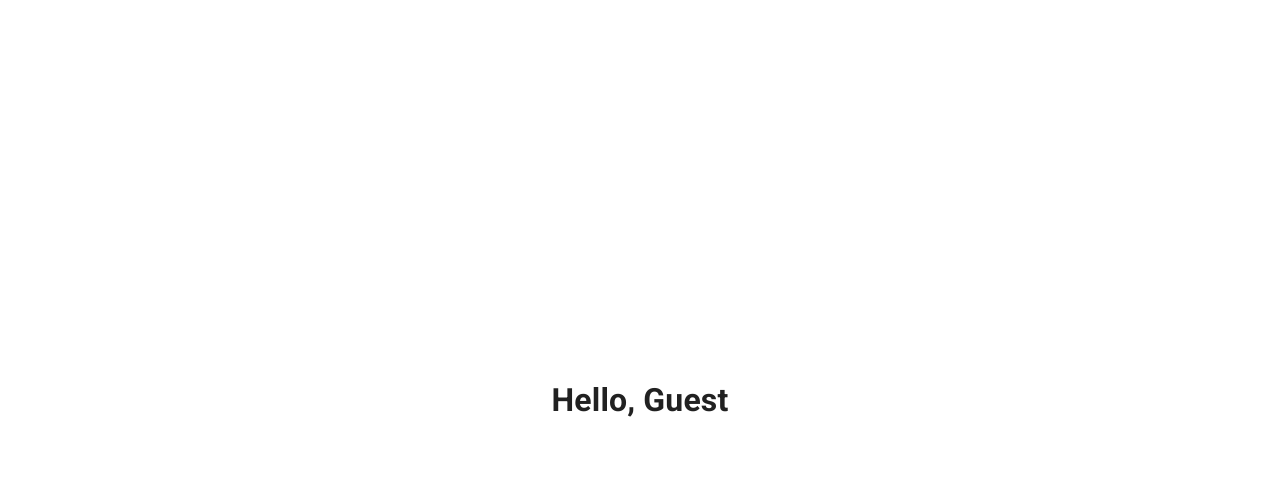
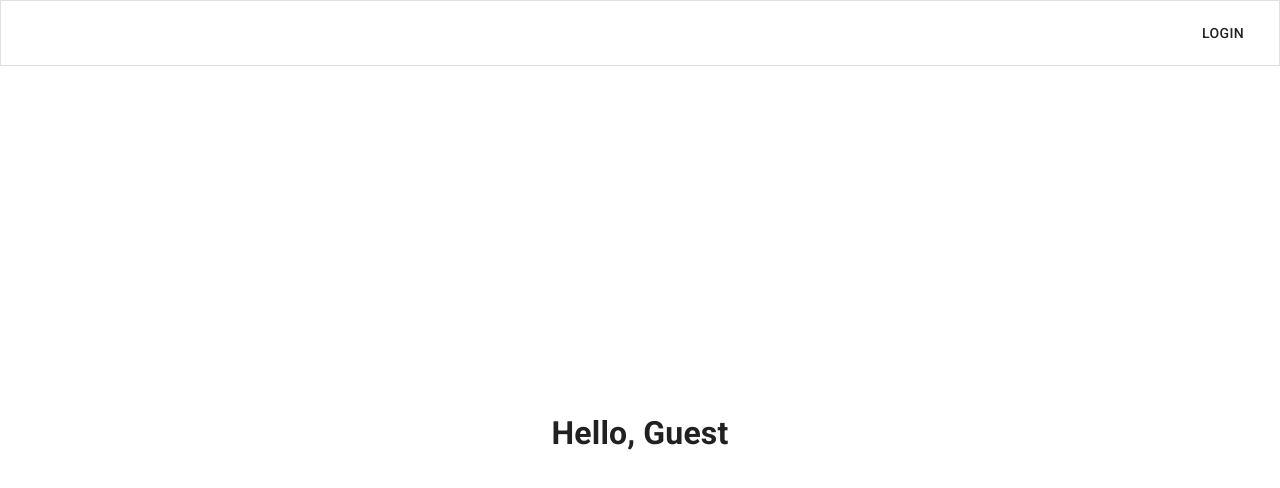
Before and after one commit to lik3l/gt7-race-income-rate, a React (Create React App) app: page / in a window 1280 px wide. Shown: the top 488 px of the page. Built offline with nearby package versions, Linux system fonts and the light colour scheme.

Commit message:
Added Login button

```diff
--- a/src/App.tsx
+++ b/src/App.tsx
@@ -1,14 +1,26 @@
 import React from 'react'
 import { createTheme, CssBaseline, ThemeProvider } from '@mui/material'
 import { Dashboard } from './layouts/Dashboard/Dashboard'
+import { NavBar } from './components/NavBar/NavBar'
+import styled from '@emotion/styled'
 
 const theme = createTheme({})
+
+const PageWrapper = styled.div`
+  display: flex;
+  flex-grow: 1;
+  flex-direction: column;
+  min-height: 100vh;
+`
 
 const App: React.FC = () => {
   return <React.Fragment>
     <ThemeProvider theme={theme}>
       <CssBaseline />
-      <Dashboard />
+      <PageWrapper>
+        <NavBar />
+        <Dashboard />
+      </PageWrapper>
     </ThemeProvider>
   </React.Fragment>
 }
--- /dev/null
+++ b/src/components/NavBar/NavBar.tsx
@@ -0,0 +1,10 @@
+import React from 'react'
+import { AppBar, Button, Toolbar } from '@mui/material'
+
+export const NavBar: React.FC = () => {
+  return <AppBar color="transparent" position="static" variant="outlined">
+    <Toolbar>
+      <Button sx={{ ml: 'auto' }} color="inherit">Login</Button>
+    </Toolbar>
+  </AppBar>
+}
--- a/src/layouts/Dashboard/Dashboard.tsx
+++ b/src/layouts/Dashboard/Dashboard.tsx
@@ -5,7 +5,7 @@ const Wrapper = styled.div`
   display: flex;
   align-items: center;
   justify-content: center;
-  height: 100vh;
+  flex-grow: 1;
 `
 
 export const Dashboard: React.FC = () => {
```
